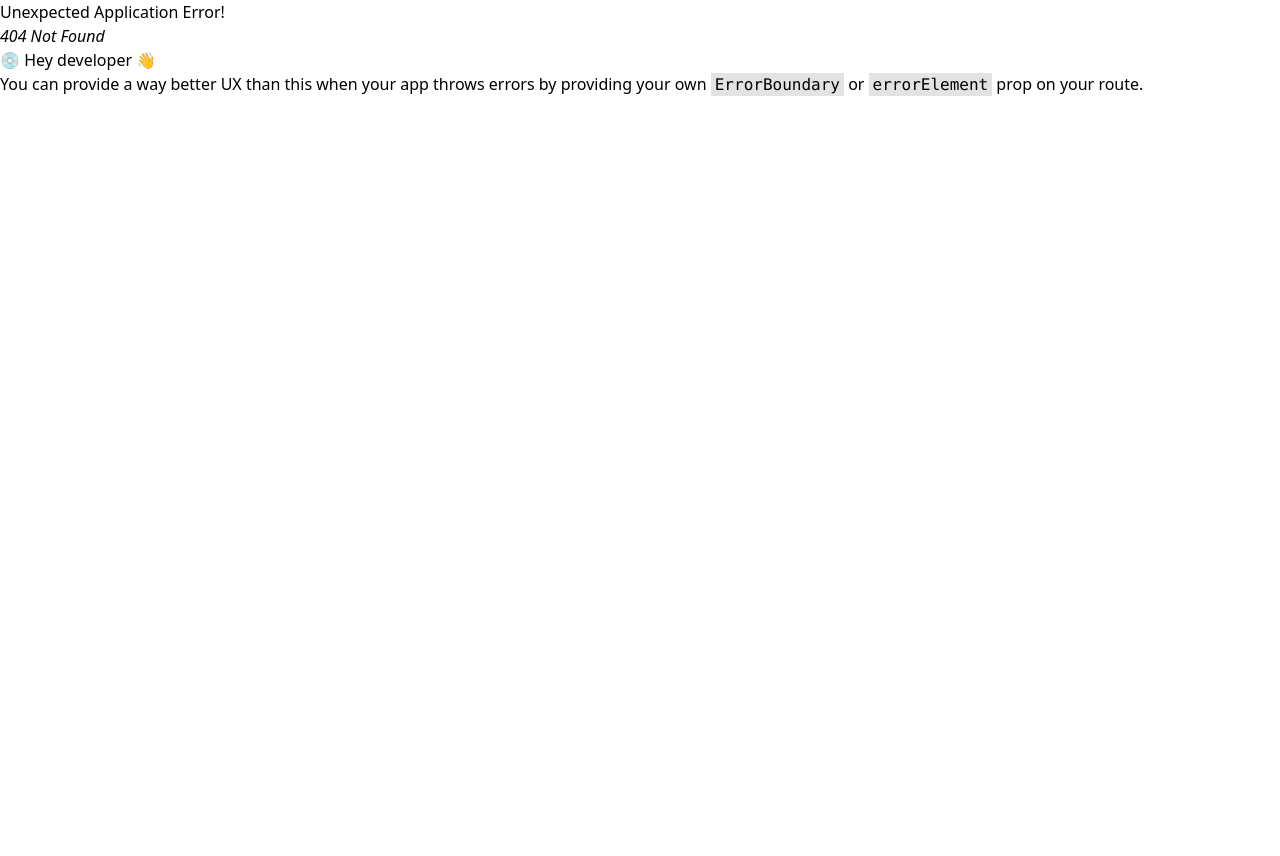
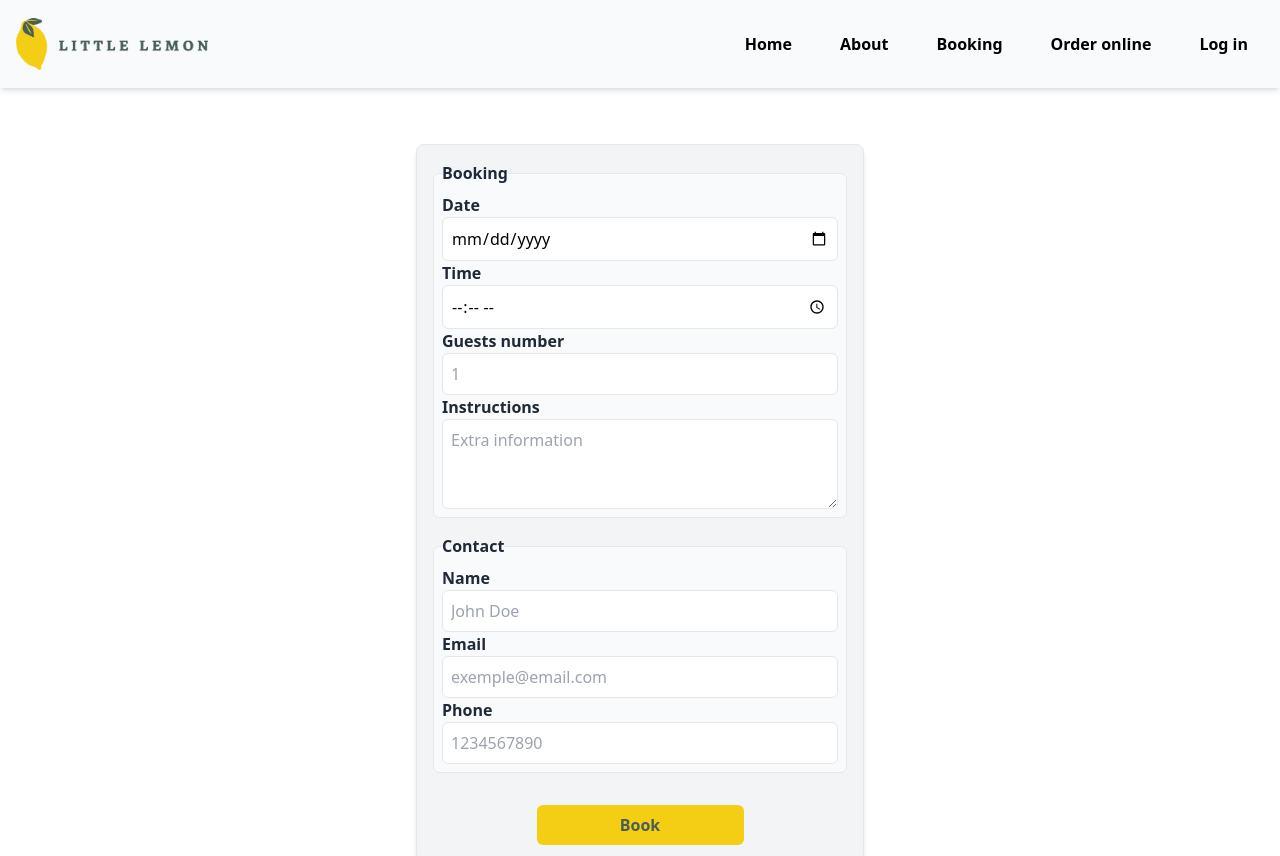
Before and after one commit to Mampionona33/Little-Lemon, a React (Vite) app: page /booking in a window 1280 px wide. Before the commit this address had no page. Shown: the top 856 px of the page. Before the commit the page ends 800 px from the top, so only its background shows below. Built offline with nearby package versions, Linux system fonts and the light colour scheme.

Commit message:
fini correction section 3 home page

```diff
--- /dev/null
+++ b/src/pages/Booking/Booking.tsx
@@ -0,0 +1,129 @@
+const Booking = () => {
+  return (
+    <div className="w-full justify-center items-center flex min-h-[50vh] p-14">
+      <form
+        action=""
+        method="post"
+        className="w-full flex flex-col max-w-md shadow-md p-4 gap-4 border bg-gray-100 rounded-lg"
+      >
+        <fieldset className="flex flex-col border border-gray-200 rounded-md p-2 bg-gray-50">
+          <legend className="font-semibold text-gray-800">Booking</legend>
+          <div className="flex flex-col ">
+            <label htmlFor="date" className="font-semibold text-gray-800">
+              Date
+            </label>
+            <input
+              type="date"
+              name="date"
+              id="date"
+              className="border border-gray-200 rounded-md p-2"
+            />
+          </div>
+
+          <div className="flex flex-col">
+            <label htmlFor="time" className="font-semibold text-gray-800">
+              Time
+            </label>
+            <input
+              type="time"
+              name="time"
+              id="time"
+              className="border border-gray-200 rounded-md p-2"
+            />
+          </div>
+
+          <div className="flex flex-col">
+            <label
+              htmlFor="guests_number"
+              className="font-semibold text-gray-800"
+            >
+              Guests number
+            </label>
+            <input
+              type="number"
+              name="guests_number"
+              id="guests_number"
+              min="1"
+              className="border border-gray-200 rounded-md p-2"
+              placeholder="1"
+            />
+          </div>
+
+          <div className="flex flex-col">
+            <label
+              htmlFor="instruction"
+              className="font-semibold text-gray-800"
+            >
+              Instructions
+            </label>
+            <textarea
+              name="instruction"
+              id="instruction"
+              rows={3}
+              className="border border-gray-200 rounded-md p-2"
+              placeholder="Extra information"
+            />
+          </div>
+        </fieldset>
+
+        <fieldset className="flex flex-col border border-gray-200 rounded-md p-2 bg-gray-50">
+          <legend className="font-semibold text-gray-800">Contact</legend>
+
+          <div className="flex flex-col">
+            <label htmlFor="name" className="font-semibold text-gray-800">
+              Name
+            </label>
+            <input
+              type="text"
+              name="name"
+              id="name"
+              className="border border-gray-200 rounded-md p-2"
+              placeholder="John Doe"
+            />
+          </div>
+
+          <div className="flex flex-col">
+            <label htmlFor="email" className="font-semibold text-gray-800">
+              Email
+            </label>
+            <input
+              type="email"
+              name="email"
+              id="email"
+              className="border border-gray-200 rounded-md p-2"
+              placeholder="exemple@email.com"
+            />
+          </div>
+
+          <div className="flex flex-col">
+            <label htmlFor="phone" className="font-semibold text-gray-800">
+              Phone
+            </label>
+            <input
+              type="tel"
+              name="phone"
+              id="phone"
+              className="border border-gray-200 rounded-md p-2"
+              placeholder="1234567890"
+            />
+          </div>
+        </fieldset>
+
+        <div className="flex justify-center w-full">
+          <button
+            className={`
+            bg-secondary text-primary py-2 px-4
+              rounded-md mt-4 cursor-pointer font-semibold
+              hover:border-2 hover:border-secondary
+              hover:bg-transparent hover:bg-primary hover:text-secondary w-1/2
+            `}
+          >
+            Book
+          </button>
+        </div>
+      </form>
+    </div>
+  );
+};
+
+export default Booking;
--- a/src/pages/Home/Home.tsx
+++ b/src/pages/Home/Home.tsx
@@ -80,7 +80,7 @@ const Home = () => {
               hover:border-2 hover:border-secondary
               hover:bg-transparent hover:text-secondary`}
               >
-                Reserve a table
+                Book a table
               </Link>
             </div>
           </div>
--- a/src/routes/Router.tsx
+++ b/src/routes/Router.tsx
@@ -6,12 +6,14 @@ import {
 import Home from "../pages/Home/Home";
 import About from "../pages/About/About";
 import MainLayout from "../pages/Layout/MainLayout/MainLayout";
+import Booking from "../pages/Booking/Booking";
 
 const appRouter = createBrowserRouter(
   createRoutesFromElements(
     <Route element={<MainLayout />}>
       <Route path="/" element={<Home />} />
       <Route path="/about" element={<About />} />
+      <Route path="/booking" element={<Booking />} />
     </Route>
   ),
   {
--- a/tsconfig.json
+++ b/tsconfig.json
@@ -5,6 +5,7 @@
     { "path": "./tsconfig.node.json" }
   ],
   "compilerOptions": {
-    "types": ["node", "jest", "@testing-library/jest-dom"]
+    "types": ["node", "jest", "@testing-library/jest-dom"],
+    "strict": true
   }
 }
```
Also changed, not shown: 2 other files (tests, documents, lock files or other folders).
